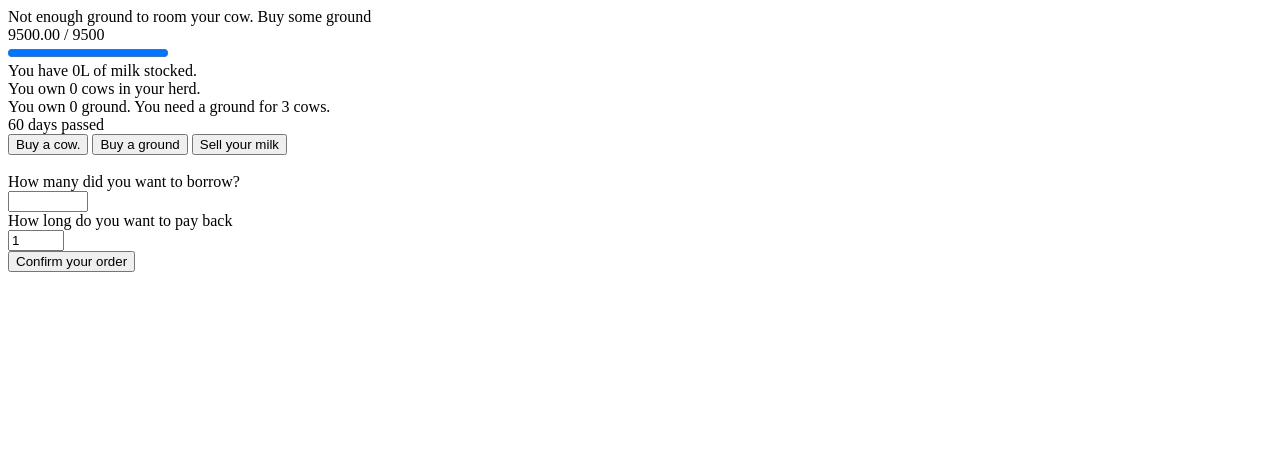
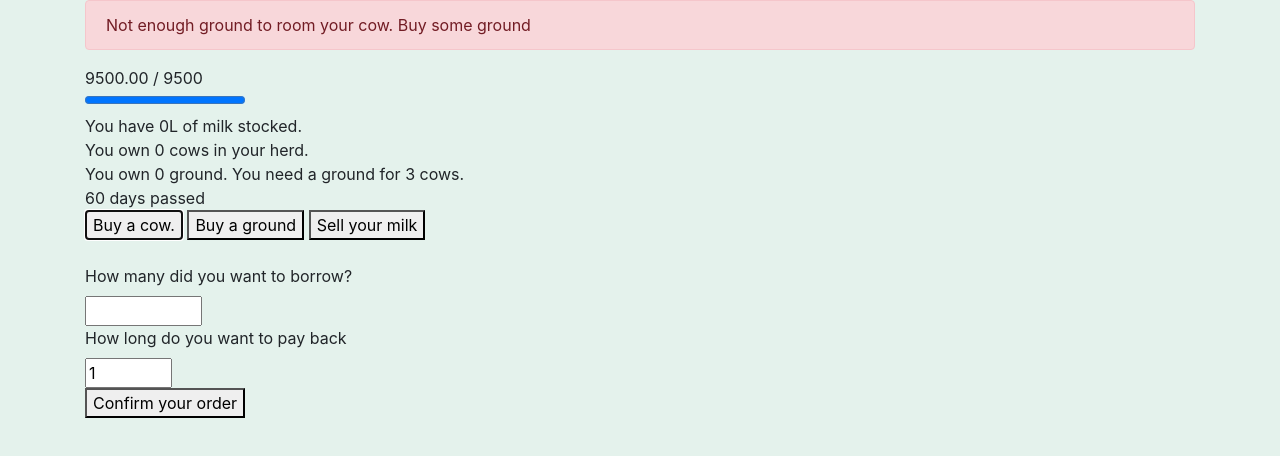
Before and after one commit to scalajeremy/got-milk, a plain HTML site: page index.html in a window 1280 px wide. Both pictures are taken after a click on the button "Buy a cow.". Drawn offline with nearby package versions, Linux system fonts and the light colour scheme.

Commit message:
add bootstrap, sass, make alert & some error fixed in code by alex

```diff
--- a/Code.js
+++ b/Code.js
@@ -44,7 +44,9 @@ let milkStocked = 0;
 let timeElapsed = 0;
 
 function Error(string){
-    document.getElementById('divError').innerHTML= string;
+    let error = document.getElementById('divError');
+    error.style.display = "block";
+    error.innerText = string;
 }
 
 function timeCalculator()
@@ -70,12 +72,12 @@ function PlayerHud(){ // function qui affichera les information du joueur
 function production()
 {
     milkStocked += herd.length;
-    baseMoneyPlayer -= herd.length*MilkProductionPricePlayer;
+    baseMoneyPlayer -= herd.length*MilkProductionPricePlayer/1.2;
 
 }
 
 function payTheMan(){
-
+    if (creditPlayer){
         if(timeElapsed%120 == 0){
             if(creditPlayer.length > 0){
                 creditPlayer.forEach((el,id,arr) => {
@@ -85,6 +87,7 @@ function payTheMan(){
                         arr.splice(id,1);
                     }
                 });
+            }
         }
     }
 
--- a/index.html
+++ b/index.html
@@ -5,9 +5,12 @@
     <meta name="viewport" content="width=device-width, initial-scale=1.0">
     <meta http-equiv="X-UA-Compatible" content="ie=edge">
     <title>Milk</title>
+    <link rel="stylesheet" href="https://stackpath.bootstrapcdn.com/bootstrap/4.3.1/css/bootstrap.min.css" integrity="sha384-ggOyR0iXCbMQv3Xipma34MD+dH/1fQ784/j6cY/iJTQUOhcWr7x9JvoRxT2MZw1T" crossorigin="anonymous">
+    <link rel="stylesheet" href="style.css">
 </head>
 <body>
-    <div id="divError"></div>
+    <div class="container">
+        <div id="divError" class="alert alert-danger" role="alert"></div>
         <div id="gameInformation"></div>
         <button id="buyCowButton">Buy a cow.</button>
         <button id="buyGroundButton">Buy a ground</button>
@@ -18,10 +21,10 @@
         <label>How long do you want to pay back</label><br />
         <input type="number" id="paybackTime" min="1" max="25" value="1"><br />
         <button id="creditConfirm">Confirm your order</button>
-
-
-
-
+    </div>
+    <script src="https://code.jquery.com/jquery-3.3.1.slim.min.js" integrity="sha384-q8i/X+965DzO0rT7abK41JStQIAqVgRVzpbzo5smXKp4YfRvH+8abtTE1Pi6jizo" crossorigin="anonymous"></script>
+    <script src="https://cdnjs.cloudflare.com/ajax/libs/popper.js/1.14.7/umd/popper.min.js" integrity="sha384-UO2eT0CpHqdSJQ6hJty5KVphtPhzWj9WO1clHTMGa3JDZwrnQq4sF86dIHNDz0W1" crossorigin="anonymous"></script>
+    <script src="https://stackpath.bootstrapcdn.com/bootstrap/4.3.1/js/bootstrap.min.js" integrity="sha384-JjSmVgyd0p3pXB1rRibZUAYoIIy6OrQ6VrjIEaFf/nJGzIxFDsf4x0xIM+B07jRM" crossorigin="anonymous"></script>
     <script src="Code.js"></script>
 </body>
 </html>
--- /dev/null
+++ b/style.scss
@@ -0,0 +1,11 @@
+$main: #E4F2EC;
+
+body {
+    background: $main;
+    margin: 0;
+
+}
+
+#divError {
+    display:none;
+}
```
Also changed, not shown: style.css (added), 1 other file. Lines whose indentation alone changed are shown as unchanged.
